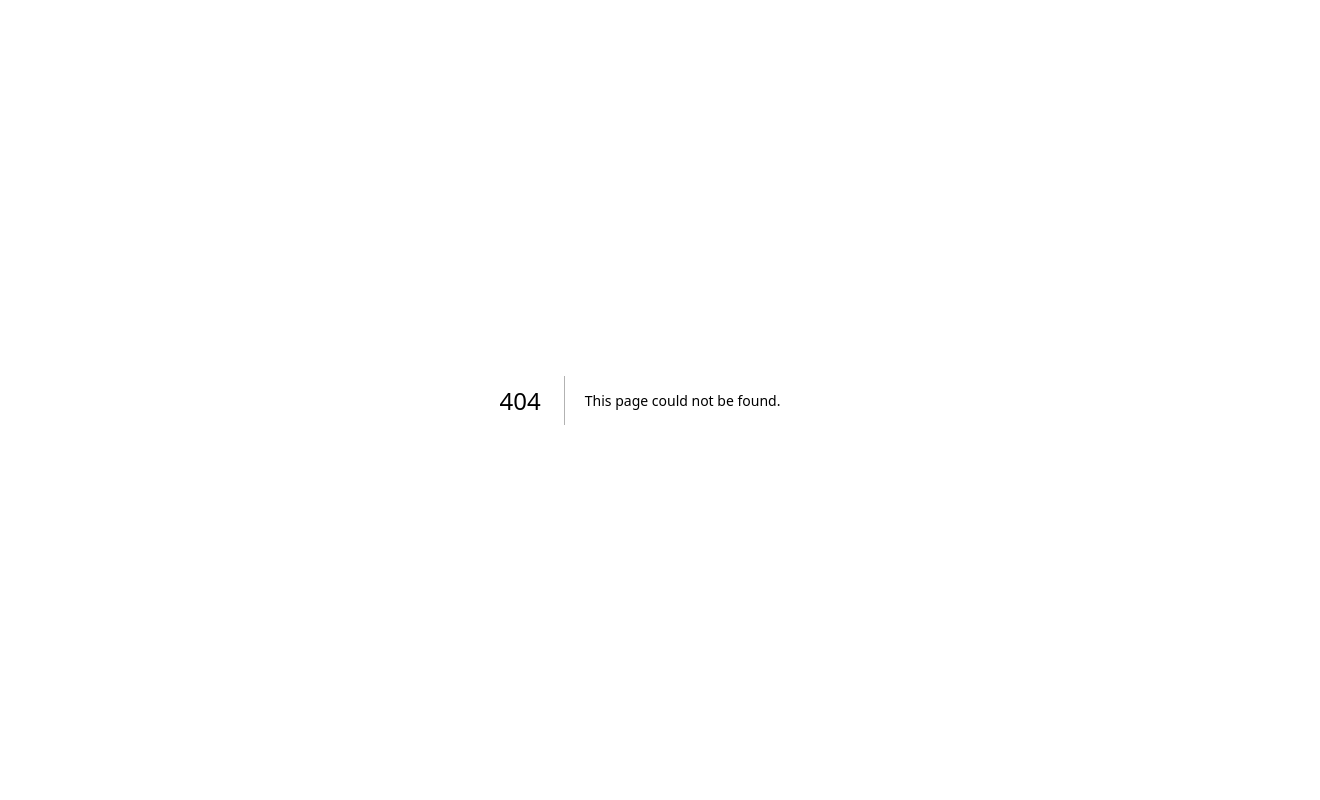
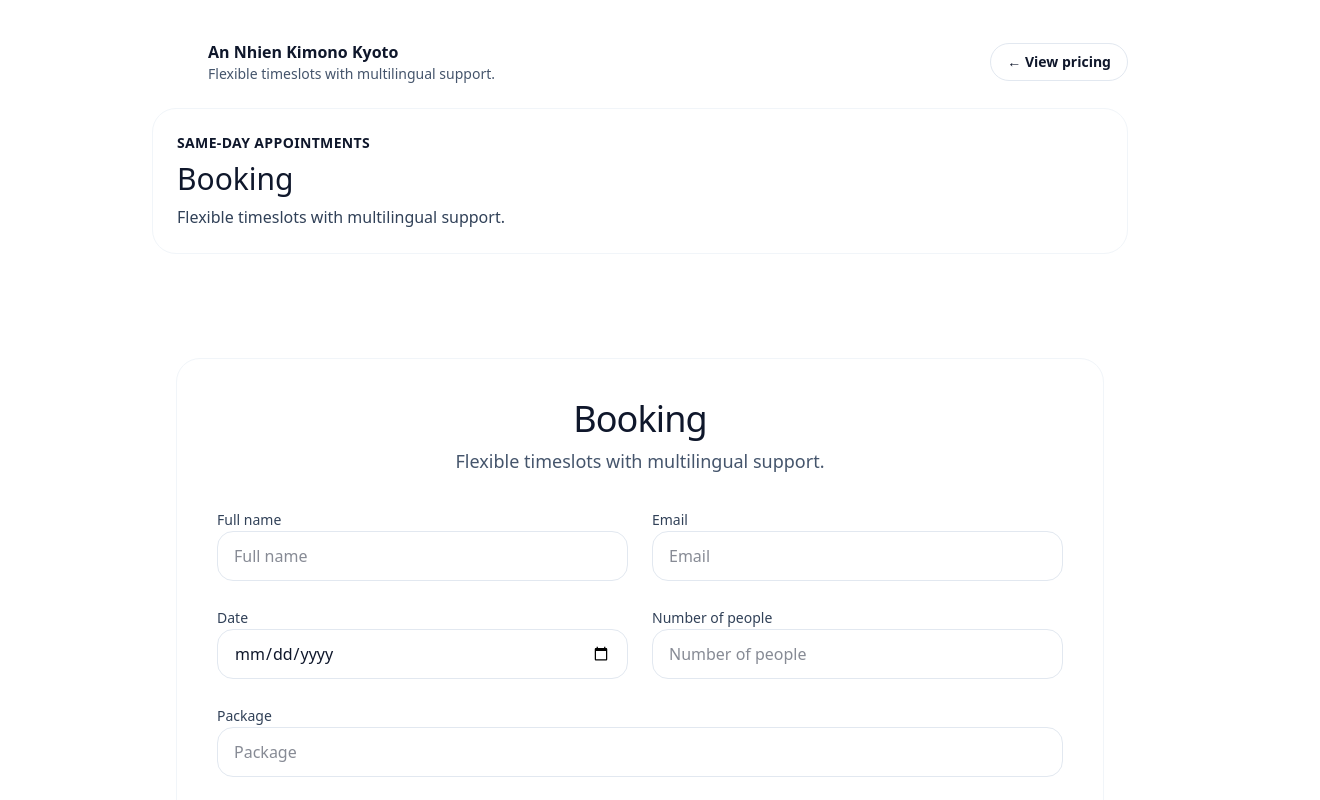
Before and after one commit to dongduy12/kimono-rental, a Next.js app: page /en/booking in a window 1280 px wide. Before the commit this address had no page. Shown: the top 800 px of the page, 1320 px wide, since content can reach past the window. Built offline with nearby package versions, Linux system fonts and the light colour scheme.

Commit message:
Add dedicated booking page and external booking links

```diff
--- /dev/null
+++ b/app/[locale]/booking/page.tsx
@@ -0,0 +1,87 @@
+import type { Metadata } from "next";
+import Link from "next/link";
+
+import { BookingSection } from "../page";
+import { getMessages, locales, type Locale } from "@/src/i18n/config";
+
+interface PageProps {
+  params: { locale: Locale };
+}
+
+export function generateStaticParams() {
+  return locales.map((locale) => ({ locale }));
+}
+
+export async function generateMetadata({ params }: PageProps): Promise<Metadata> {
+  const messages = getMessages(params.locale);
+  const seo = messages.bookingSeo ?? messages.seo;
+
+  return {
+    title: seo.title,
+    description: seo.description,
+    keywords: seo.keywords,
+    openGraph: {
+      title: seo.openGraphTitle,
+      description: seo.openGraphDescription,
+      images: [
+        {
+          url: seo.openGraphImage,
+          width: 1200,
+          height: 630,
+          alt: messages.navbar.brand,
+        },
+      ],
+      locale: params.locale,
+      type: "website",
+    },
+    alternates: {
+      canonical: `/${params.locale}/booking`,
+      languages: {
+        vi: "/vi/booking",
+        en: "/en/booking",
+        ja: "/ja/booking",
+      },
+    },
+  };
+}
+
+export default function BookingPage({ params }: PageProps) {
+  const locale = locales.includes(params.locale) ? params.locale : locales[0];
+  const messages = getMessages(locale);
+  const homeHref = `/${locale}`;
+
+  return (
+    <main className="min-h-screen bg-gradient-to-b from-sakura-50 via-white to-mizu-50 text-slate-900">
+      <div className="absolute inset-0 pointer-events-none" aria-hidden>
+        <div className="absolute -top-24 -left-20 h-72 w-72 bg-sakura-200/50 blur-3xl rounded-full" />
+        <div className="absolute top-40 -right-10 h-80 w-80 bg-mizu-200/60 blur-3xl rounded-full" />
+      </div>
+
+      <div className="relative mx-auto max-w-5xl px-6 py-10 space-y-6">
+        <div className="flex items-center justify-between gap-3">
+          <div className="flex items-center gap-3">
+            <div className="h-11 w-11 rounded-full bg-gradient-to-br from-sakura-200 to-mizu-200 shadow-soft" aria-hidden />
+            <div>
+              <p className="text-base font-semibold text-slate-900">{messages.navbar.brand}</p>
+              <p className="text-sm text-slate-600">{messages.booking.subtitle}</p>
+            </div>
+          </div>
+          <Link
+            href={homeHref}
+            className="rounded-full border border-slate-200 bg-white/80 px-4 py-2 text-sm font-semibold text-sakura-700 hover:border-sakura-400"
+          >
+            ← {messages.hero.secondaryCta}
+          </Link>
+        </div>
+
+        <div className="rounded-3xl border border-slate-100 bg-white/85 shadow-soft p-6">
+          <p className="text-sm font-semibold uppercase tracking-wide text-sakura-700">{messages.banner.kicker}</p>
+          <h1 className="mt-2 text-3xl font-display text-slate-900">{messages.booking.title}</h1>
+          <p className="mt-2 text-slate-700">{messages.booking.subtitle}</p>
+        </div>
+
+        <BookingSection messages={messages} />
+      </div>
+    </main>
+  );
+}
--- a/app/[locale]/page.tsx
+++ b/app/[locale]/page.tsx
@@ -53,7 +53,15 @@
   );
 }
 
-function DesktopHeader({ messages, locale }: { messages: Messages; locale: Locale }) {
+function DesktopHeader({
+  messages,
+  locale,
+  bookingHref,
+}: {
+  messages: Messages;
+  locale: Locale;
+  bookingHref: string;
+}) {
   return (
     <header className="sticky top-0 z-30 backdrop-blur bg-white/80 shadow-sm">
       <nav className="mx-auto max-w-6xl px-6 py-4 flex items-center justify-between">
@@ -77,9 +85,14 @@
           <a href="#faq" className="hover:text-sakura-700 transition-colors">
             {messages.navbar.menu.faq}
           </a>
-          <a href="#booking" className="hover:text-sakura-700 transition-colors">
+          <Link
+            href={bookingHref}
+            target="_blank"
+            rel="noreferrer"
+            className="hover:text-sakura-700 transition-colors"
+          >
             {messages.navbar.menu.booking}
-          </a>
+          </Link>
         </div>
         <div className="flex items-center gap-3 text-xs uppercase tracking-wide text-slate-700">
           {locales.map((code) => (
@@ -101,7 +114,7 @@
   );
 }
 
-function HeroSection({ messages }: { messages: Messages }) {
+function HeroSection({ messages, bookingHref }: { messages: Messages; bookingHref: string }) {
   return (
     <section className="relative isolate overflow-hidden">
       <div className="mx-auto max-w-6xl px-6 pt-12 md:pt-20 pb-14 md:pb-24 grid md:grid-cols-2 gap-10 md:gap-12 items-center">
@@ -115,12 +128,14 @@
           </h1>
           <p className="text-lg text-slate-700 leading-relaxed max-w-2xl">{messages.hero.subtitle}</p>
           <div className="flex flex-wrap gap-4">
-            <a
-              href="#booking"
+            <Link
+              href={bookingHref}
+              target="_blank"
+              rel="noreferrer"
               className="px-6 py-3 rounded-full bg-gradient-to-r from-sakura-500 to-mizu-500 text-white font-semibold shadow-soft hover:shadow-lg transition-transform hover:-translate-y-0.5"
             >
               {messages.hero.primaryCta}
-            </a>
+            </Link>
             <a
               href="#pricing"
               className="px-6 py-3 rounded-full border border-sakura-200 text-sakura-700 bg-white/80 font-semibold hover:border-sakura-500 hover:text-sakura-800"
@@ -198,7 +213,7 @@
   );
 }
 
-function BannerSection({ messages }: { messages: Messages }) {
+function BannerSection({ messages, bookingHref }: { messages: Messages; bookingHref: string }) {
   return (
     <section className="py-10 md:py-14">
       <div className="mx-auto max-w-6xl px-6">
@@ -208,12 +223,14 @@
             <h3 className="text-2xl md:text-3xl font-display text-slate-900">{messages.banner.title}</h3>
             <p className="text-slate-700 max-w-2xl">{messages.banner.subtitle}</p>
           </div>
-          <a
-            href="#booking"
+            <Link
+              href={bookingHref}
+              target="_blank"
+              rel="noreferrer"
               className="inline-flex items-center gap-2 rounded-full bg-sakura-500 px-6 py-3 text-white font-semibold shadow-soft hover:shadow-lg transition-transform hover:-translate-y-0.5"
             >
               {messages.banner.cta}
-          </a>
+            </Link>
           </div>
       </div>
     </section>
@@ -267,7 +284,7 @@
   );
 }
 
-function PricingSection({ messages, id }: { messages: Messages; id?: string }) {
+function PricingSection({ messages, id, bookingHref }: { messages: Messages; id?: string; bookingHref: string }) {
   return (
     <section id={id} className="py-16 md:py-20 bg-white/70">
       <div className="mx-auto max-w-6xl px-6 space-y-10">
@@ -290,12 +307,14 @@
                   </li>
                 ))}
               </ul>
-              <a
-                href="#booking"
+                <Link
+                  href={bookingHref}
+                  target="_blank"
+                  rel="noreferrer"
                   className="mt-auto inline-flex justify-center px-4 py-2 rounded-full border border-sakura-200 text-sakura-700 bg-white/80 font-semibold hover:border-sakura-500 hover:text-sakura-800"
                 >
                   {messages.hero.primaryCta}
-              </a>
+                </Link>
             </div>
           ))}
         </div>
@@ -380,7 +399,7 @@
   );
 }
 
-function BookingSection({ messages, id }: { messages: Messages; id?: string }) {
+export function BookingSection({ messages, id }: { messages: Messages; id?: string }) {
   return (
     <section id={id} className="py-16 md:py-20 bg-white/70">
       <div className="mx-auto max-w-5xl px-6">
@@ -513,18 +532,19 @@
 export default function LocalePage({ params }: PageProps) {
   const locale = locales.includes(params.locale) ? params.locale : locales[0];
     const messages = getMessages(locale);
+    const bookingHref = `/${locale}/booking`;
 
     const mobileViews = {
       home: (
         <div className="space-y-6">
-        <HeroSection messages={messages} />
+          <HeroSection messages={messages} bookingHref={bookingHref} />
           <ShowcaseSection messages={messages} />
-        <BannerSection messages={messages} />
+          <BannerSection messages={messages} bookingHref={bookingHref} />
         </div>
       ),
     plans: (
       <div className="space-y-6">
-        <PricingSection messages={messages} />
+          <PricingSection messages={messages} bookingHref={bookingHref} />
           <ReasonsSection messages={messages} />
       </div>
     ),
@@ -552,13 +572,13 @@
           <div className="absolute -top-24 -left-20 h-72 w-72 bg-sakura-200/50 blur-3xl rounded-full" />
           <div className="absolute top-40 -right-10 h-80 w-80 bg-mizu-200/60 blur-3xl rounded-full" />
         </div>
-        <DesktopHeader messages={messages} locale={locale} />
-        <HeroSection messages={messages} />
+        <DesktopHeader messages={messages} locale={locale} bookingHref={bookingHref} />
+        <HeroSection messages={messages} bookingHref={bookingHref} />
         <ShowcaseSection messages={messages} />
-        <BannerSection messages={messages} />
+        <BannerSection messages={messages} bookingHref={bookingHref} />
         <ReasonsSection messages={messages} />
         <ServicesSection messages={messages} id="services" />
-        <PricingSection messages={messages} id="pricing" />
+        <PricingSection messages={messages} id="pricing" bookingHref={bookingHref} />
         <GallerySection messages={messages} id="gallery" />
         <ReviewsSection messages={messages} id="reviews" />
         <FaqSection messages={messages} id="faq" />
--- a/src/i18n/messages/en.json
+++ b/src/i18n/messages/en.json
@@ -5,6 +5,14 @@
     "keywords": "kimono rental kyoto, gion photoshoot, kyoto photography",
     "openGraphTitle": "An Nhien Kimono Kyoto",
     "openGraphDescription": "Experience Kyoto in pastel kimono with local stylists and photographers.",
+    "openGraphImage": "https://images.unsplash.com/photo-1501004318641-b39e6451bec6?auto=format&fit=crop&w=1200&q=80"
+  },
+  "bookingSeo": {
+    "title": "Book Kimono Rental in Kyoto | An Nhien Kimono Kyoto",
+    "description": "Reserve your kimono set, hair & makeup, and outdoor photoshoot slots with An Nhien in Kyoto.",
+    "keywords": "book kimono kyoto, kimono booking, kyoto photoshoot booking",
+    "openGraphTitle": "Kyoto Kimono Booking",
+    "openGraphDescription": "Complete your kimono, makeup, and photography booking in minutes.",
     "openGraphImage": "https://images.unsplash.com/photo-1501004318641-b39e6451bec6?auto=format&fit=crop&w=1200&q=80"
   },
   "navbar": {
--- a/src/i18n/messages/ja.json
+++ b/src/i18n/messages/ja.json
@@ -5,6 +5,14 @@
     "keywords": "京都 着物 レンタル, 祇園 撮影, 着物 フォト",
     "openGraphTitle": "An Nhien Kimono Kyoto",
     "openGraphDescription": "京都の穏やかな光で、パステルカラーの着物体験を。",
+    "openGraphImage": "https://images.unsplash.com/photo-1470229538611-16ba8c7ffbd7?auto=format&fit=crop&w=1200&q=80"
+  },
+  "bookingSeo": {
+    "title": "京都で着物レンタルを予約 | An Nhien Kimono Kyoto",
+    "description": "着物一式、ヘアセット、メイク、ロケーション撮影の予約を京都で完了。An Nhienチームが丁寧にサポートします。",
+    "keywords": "着物 予約 京都, きもの ブッキング, 京都 撮影 予約",
+    "openGraphTitle": "京都着物予約",
+    "openGraphDescription": "京都での着物・メイク・撮影予約を数分で完了。",
     "openGraphImage": "https://images.unsplash.com/photo-1470229538611-16ba8c7ffbd7?auto=format&fit=crop&w=1200&q=80"
   },
   "navbar": {
--- a/src/i18n/messages/vi.json
+++ b/src/i18n/messages/vi.json
@@ -5,6 +5,14 @@
     "keywords": "thuê kimono kyoto, chụp ảnh gion, kimono kyoto",
     "openGraphTitle": "An Nhien Kimono Kyoto",
     "openGraphDescription": "Thuê kimono, làm tóc, make up và chụp ảnh ngoại cảnh tại Kyoto.",
+    "openGraphImage": "https://images.unsplash.com/photo-1469474968028-56623f02e42e?auto=format&fit=crop&w=1200&q=80"
+  },
+  "bookingSeo": {
+    "title": "Đặt lịch Kimono Kyoto | An Nhien Kimono Kyoto",
+    "description": "Điền thông tin để đặt lịch thuê kimono, làm tóc và chụp ảnh ngoại cảnh tại Kyoto với đội ngũ An Nhien.",
+    "keywords": "đặt lịch kimono kyoto, booking kimono, book photoshoot kyoto",
+    "openGraphTitle": "Đặt lịch Kimono Kyoto",
+    "openGraphDescription": "Hoàn tất đặt lịch kimono, make up và chụp ảnh tại Kyoto trong vài bước.",
     "openGraphImage": "https://images.unsplash.com/photo-1469474968028-56623f02e42e?auto=format&fit=crop&w=1200&q=80"
   },
   "navbar": {
```
Lines whose indentation alone changed are shown as unchanged.
